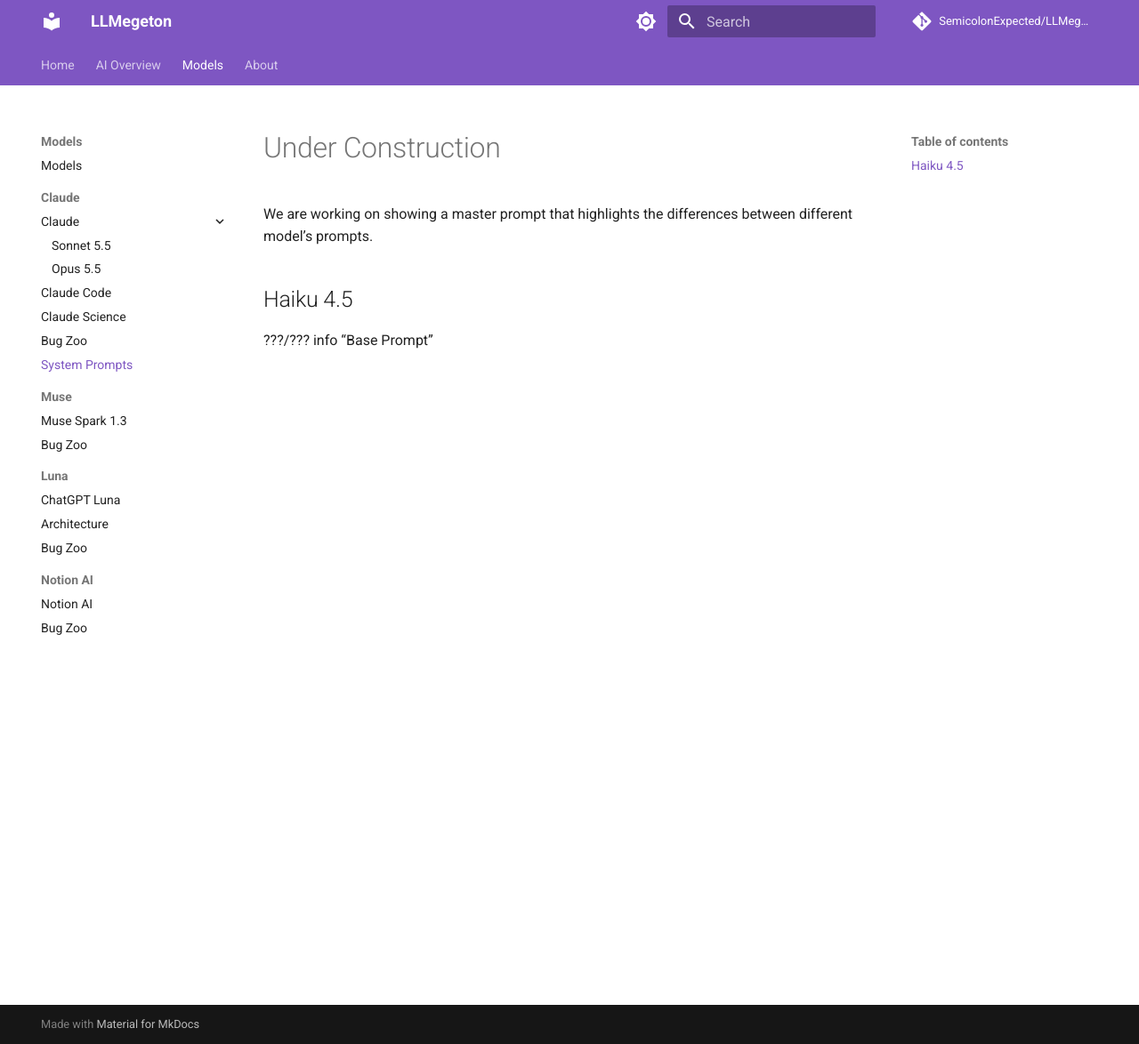
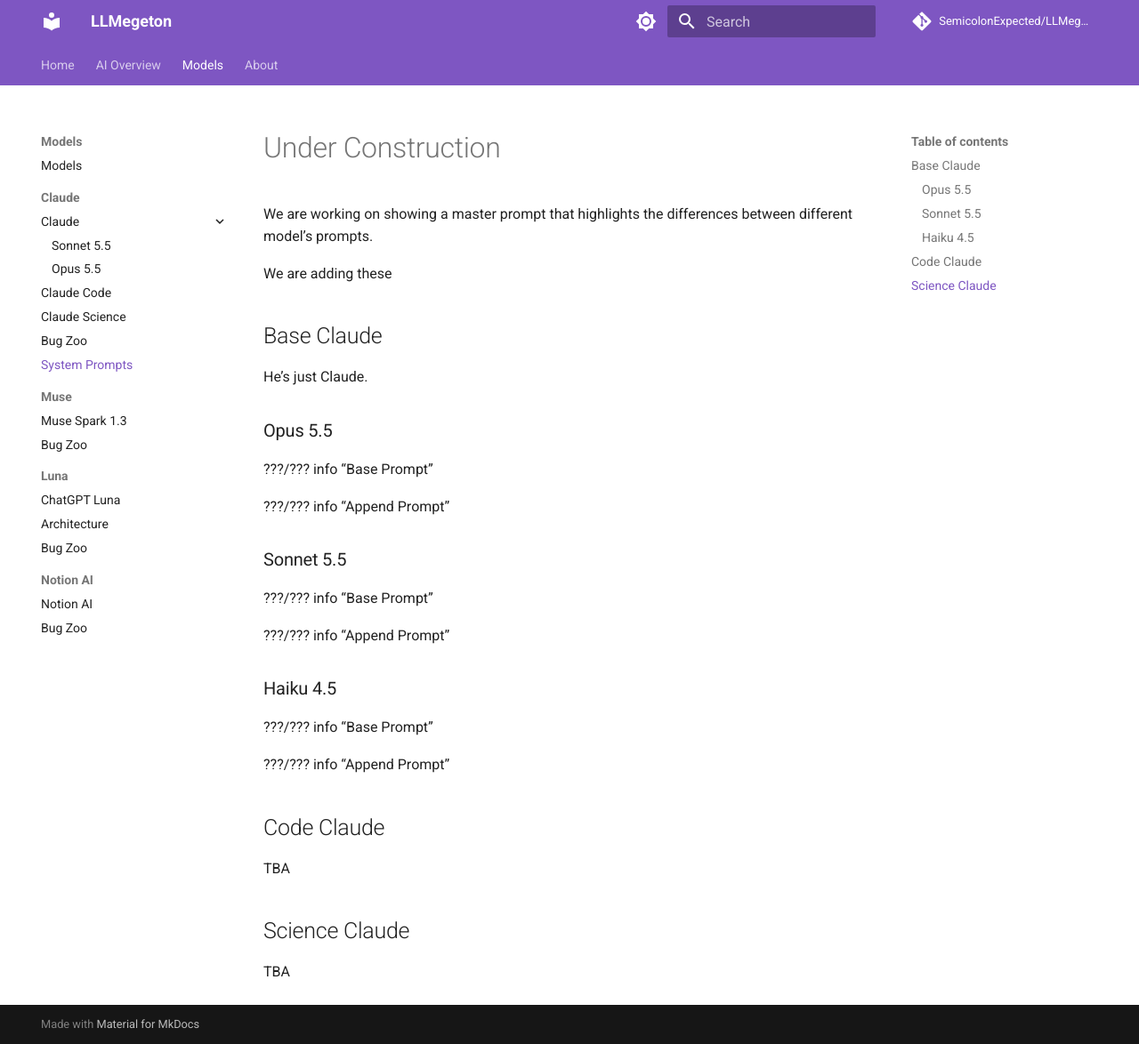
Before and after one commit to SemicolonExpected/LLMegeton, an MkDocs documentation site: the page built from docs/models/claude/prompts/index.md, in a window 1280 px wide and 1174 px high. Shown: the whole window at 89% size. Built offline with MkDocs 1.6.1 and Material for MkDocs 9.7.7, drawn with Linux system fonts in a browser that asks for light colours; comment, search, counter and statistics services are not loaded.

Commit message:
Update index.md

```diff
--- a/docs/models/claude/prompts/index.md
+++ b/docs/models/claude/prompts/index.md
@@ -2,6 +2,35 @@
 
 We are working on showing a master prompt that highlights the differences between different model’s prompts.
 
-## Haiku 4.5
+We are adding these
+
+## Base Claude
+
+He’s just Claude.
+
+### Opus 5.5
 
 ???/??? info “Base Prompt”
+
+???/??? info “Append Prompt”
+
+
+### Sonnet 5.5
+
+???/??? info “Base Prompt”
+
+???/??? info “Append Prompt”
+
+### Haiku 4.5
+
+???/??? info “Base Prompt”
+
+???/??? info “Append Prompt”
+
+## Code Claude
+
+TBA
+
+## Science Claude
+
+TBA
```
